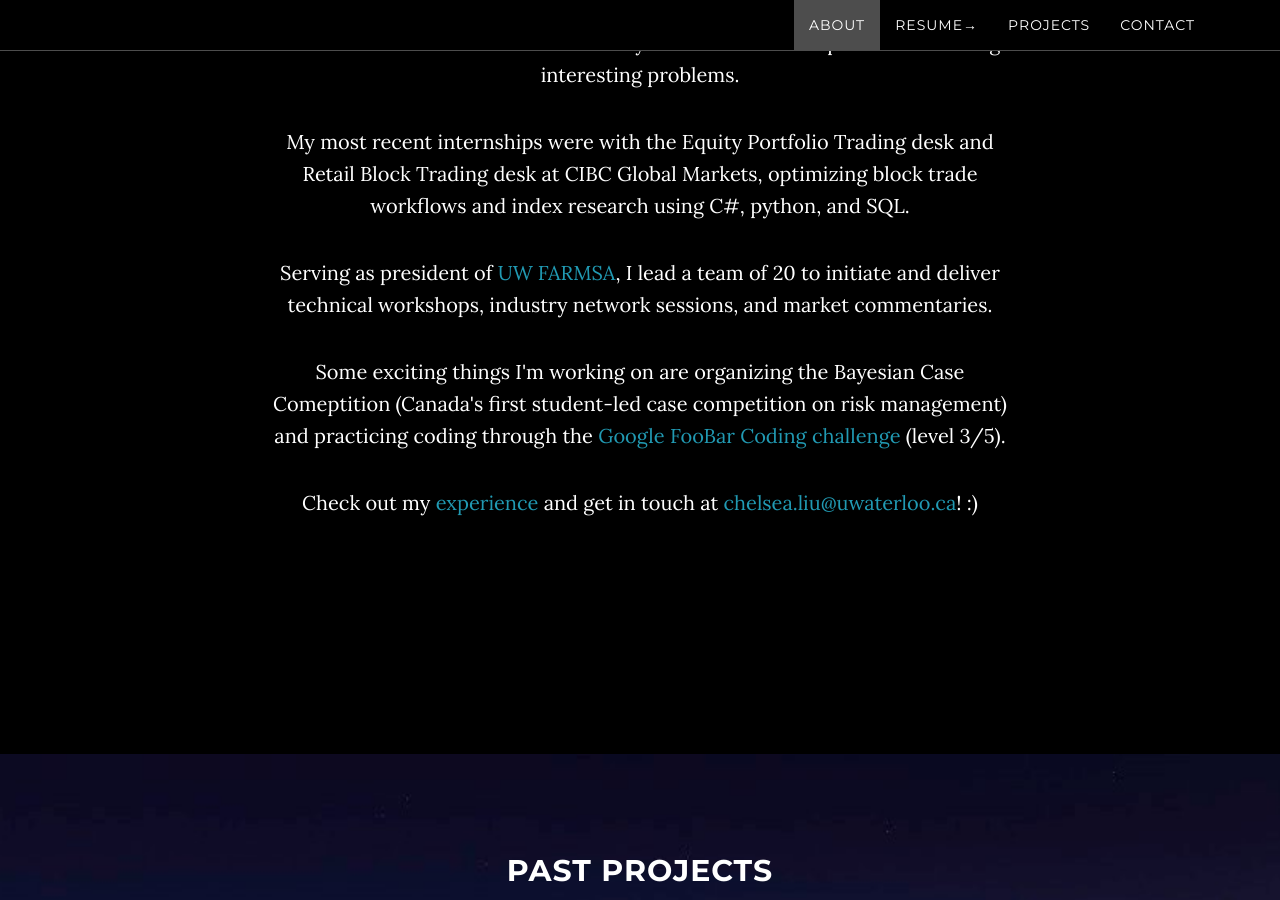
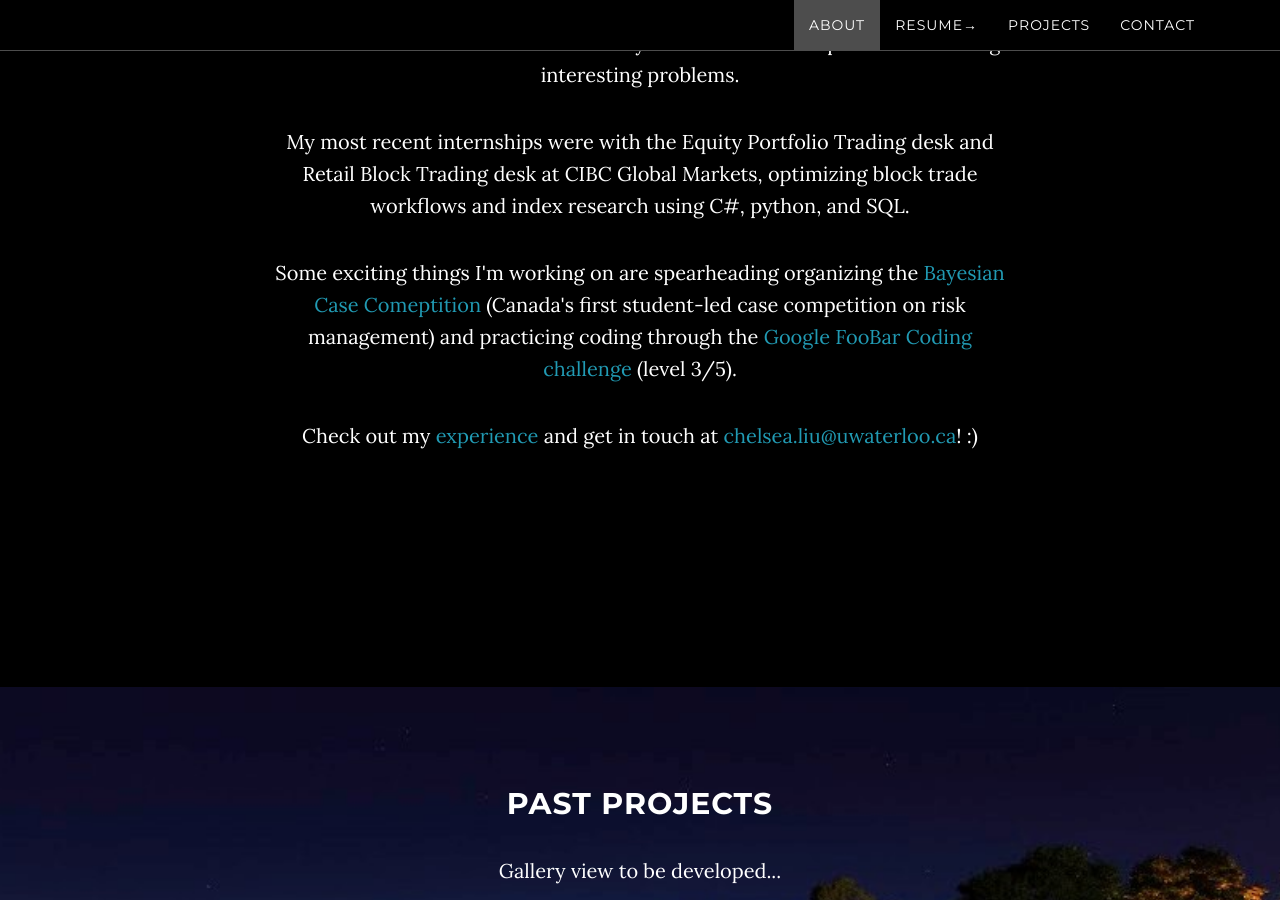
Before and after one commit to zchelseal/GoodRock, a Jekyll site: the page built from index.html, in a window 1280 px wide and 900 px high, scrolled down 1141 px. Built offline with Jekyll 4.4.1, drawn with Linux system fonts in a browser that asks for light colours.

Commit message:
Added link to Bayesian

```diff
--- a/_includes/about.html
+++ b/_includes/about.html
@@ -8,14 +8,9 @@
                 <P>My most recent internships were with the Equity Portfolio Trading desk and
                   Retail Block Trading desk at CIBC Global Markets, optimizing
                   block trade workflows and index research using C#, python, and SQL. </p>
-                <P>Serving as president of <a href="http://uwfarmsa.uwaterloo.ca/">
-                  UW FARMSA</a>, I lead a team of 20 to initiate and deliver technical workshops,
-                    industry network sessions, and market commentaries.</p>
-                <P>Some exciting things I'm working on are organizing the Bayesian Case
-                    Comeptition (Canada's first student-led case competition on risk management) and
-                    practicing coding through the
-                  <a href="https://foobar.withgoogle.com/">
-                    Google FooBar Coding challenge</a> (level 3/5).</p>
+                <P>Some exciting things I'm working on are spearheading organizing the <a href="http://www.bayesiancasecompetition.com/">
+                    Bayesian Case Comeptition</a>  (Canada's first student-led case competition on risk management) and
+                    practicing coding through the <a href="https://foobar.withgoogle.com/"> Google FooBar Coding challenge</a> (level 3/5).</p>
                 <P>Check out my
                   <a href="https://drive.google.com/open?id=0B_0nYTfwLbHcV2YzYWVGT0dnRXc">
                     experience</a> and get in touch at
```
